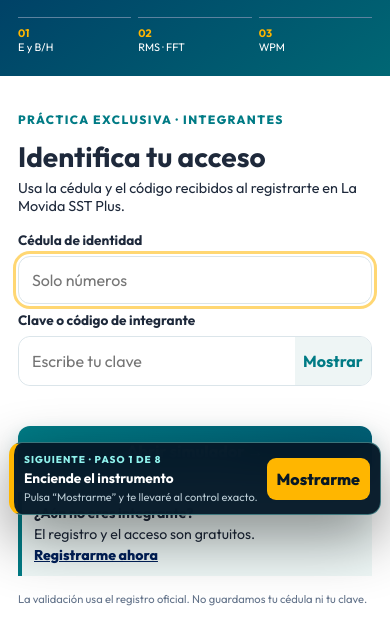
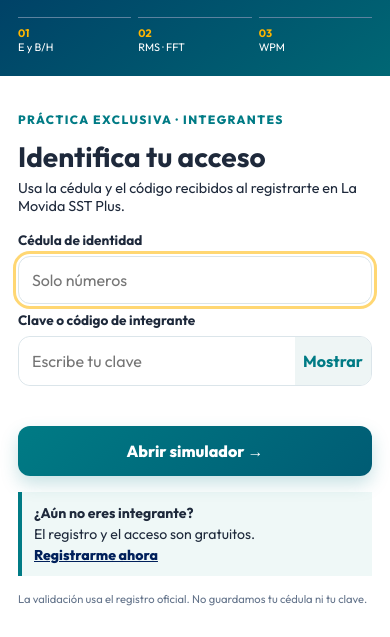
Before and after one commit to movidasst/campos-electromagneticos, a website built with Vite: page index.html in a window 390 px wide. Shown: the part 320-957 px from the top of the page. Built offline with nearby package versions, Linux system fonts and the light colour scheme.

```diff
--- a/index.html
+++ b/index.html
@@ -81,7 +81,7 @@
   </div>
 
   <dialog id="conceptDialog"><button class="dialog-close" aria-label="Cerrar">×</button><p class="eyebrow teal">GUÍA RÁPIDA</p><h2>Lo que debes distinguir</h2><div class="concept-grid"><article><b>E</b><h3>Campo eléctrico</h3><p>Fuerza por unidad de carga. Se expresa normalmente en V/m.</p></article><article><b>B / H</b><h3>Campo magnético</h3><p>B es densidad de flujo (T); H es intensidad de campo (A/m). En aire se relacionan mediante B ≈ µ₀H.</p></article><article><b>RMS</b><h3>Valor eficaz</h3><p>Representa el efecto energético equivalente de una señal variable.</p></article><article><b>FFT</b><h3>Análisis espectral</h3><p>Separa la señal por frecuencias y revela componentes dominantes.</p></article><article><b>WPM</b><h3>Método de pico ponderado</h3><p>Pondera señales complejas respecto de límites dependientes de la frecuencia.</p></article><article><b>f</b><h3>Frecuencia</h3><p>Número de ciclos por segundo, en Hz; determina tanto la sonda como el criterio aplicable.</p></article></div><p class="dialog-note">E y H/B no son intercambiables en campo cercano. Mide la magnitud adecuada con una sonda compatible.</p></dialog>
-  <aside class="guide-coach" id="guideCoach" aria-live="polite">
+  <aside class="guide-coach" id="guideCoach" aria-live="polite" hidden>
     <div><span id="coachStep">SIGUIENTE · PASO 1 DE 8</span><strong id="coachTitle">Enciende el instrumento</strong><p id="coachText">Pulsa “Mostrarme” y te llevaré al control exacto.</p></div>
     <button id="coachLocate" type="button">Mostrarme</button>
   </aside>
```
